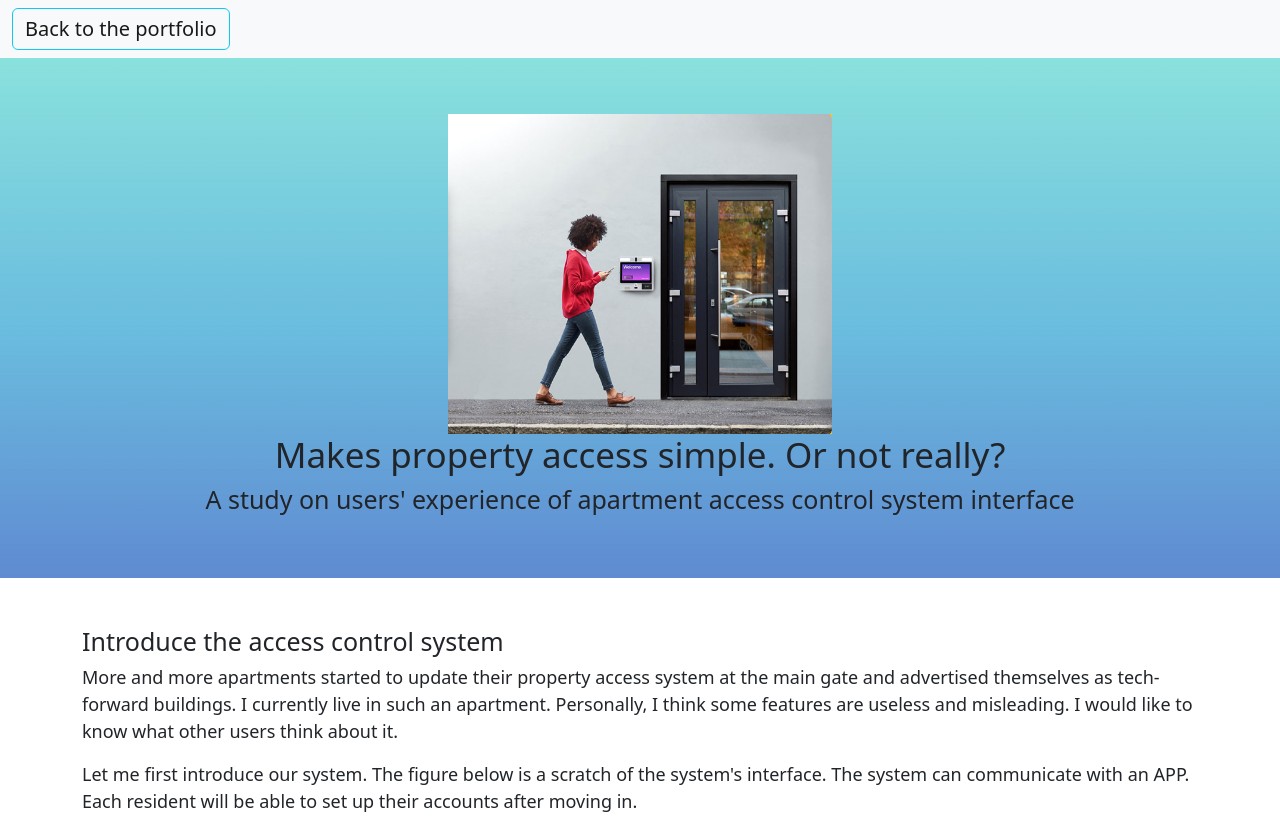
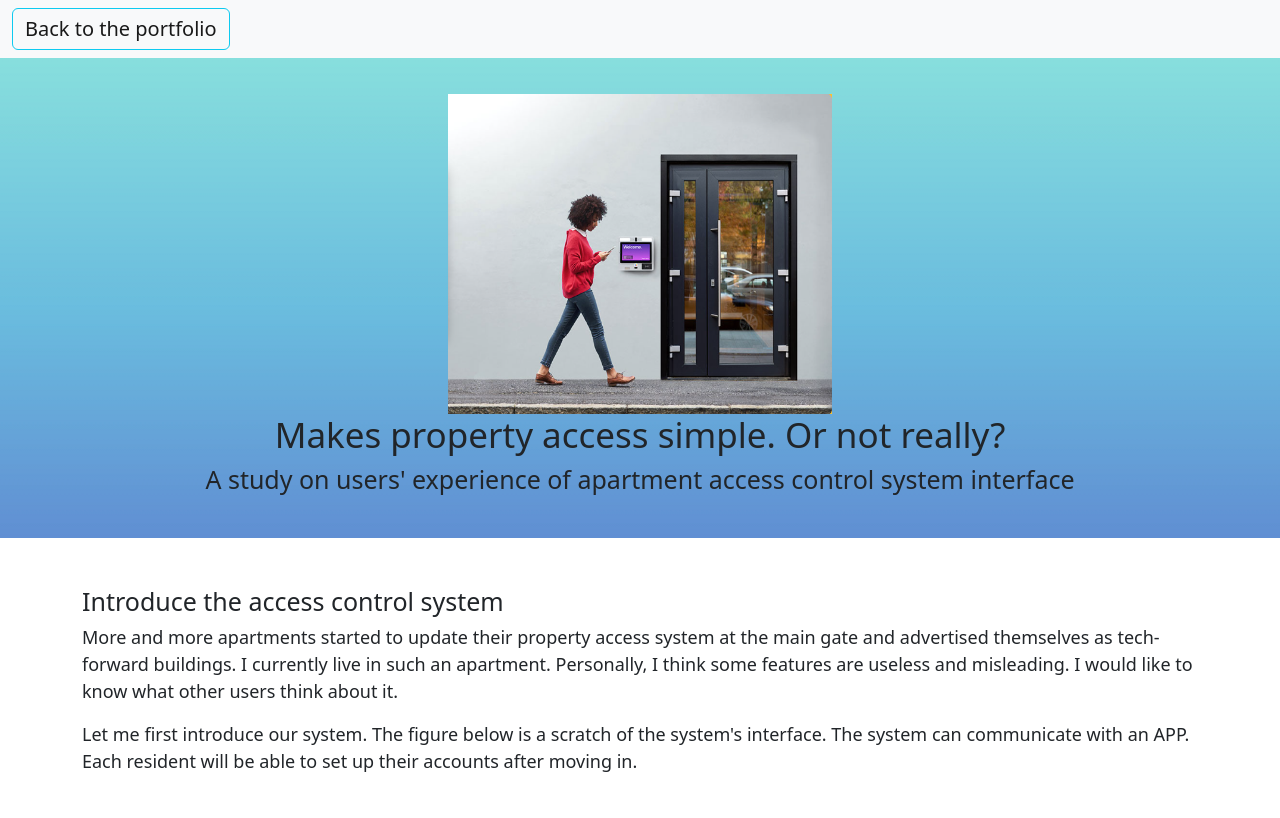
Before and after one commit to happykitten123456/uiuxhw1, a plain HTML site: page index.html in a window 1280 px wide. Shown: the top 818 px of the page. Drawn offline with Linux system fonts and the light colour scheme.

Commit message:
Update style.css

```diff
--- a/style.css
+++ b/style.css
@@ -16,5 +16,5 @@ h1 {
 
 .blankets{
     background: url(./images/background.png) center fixed;
-    height: calc(65vh);
+    height: calc(60vh);
 }
```
